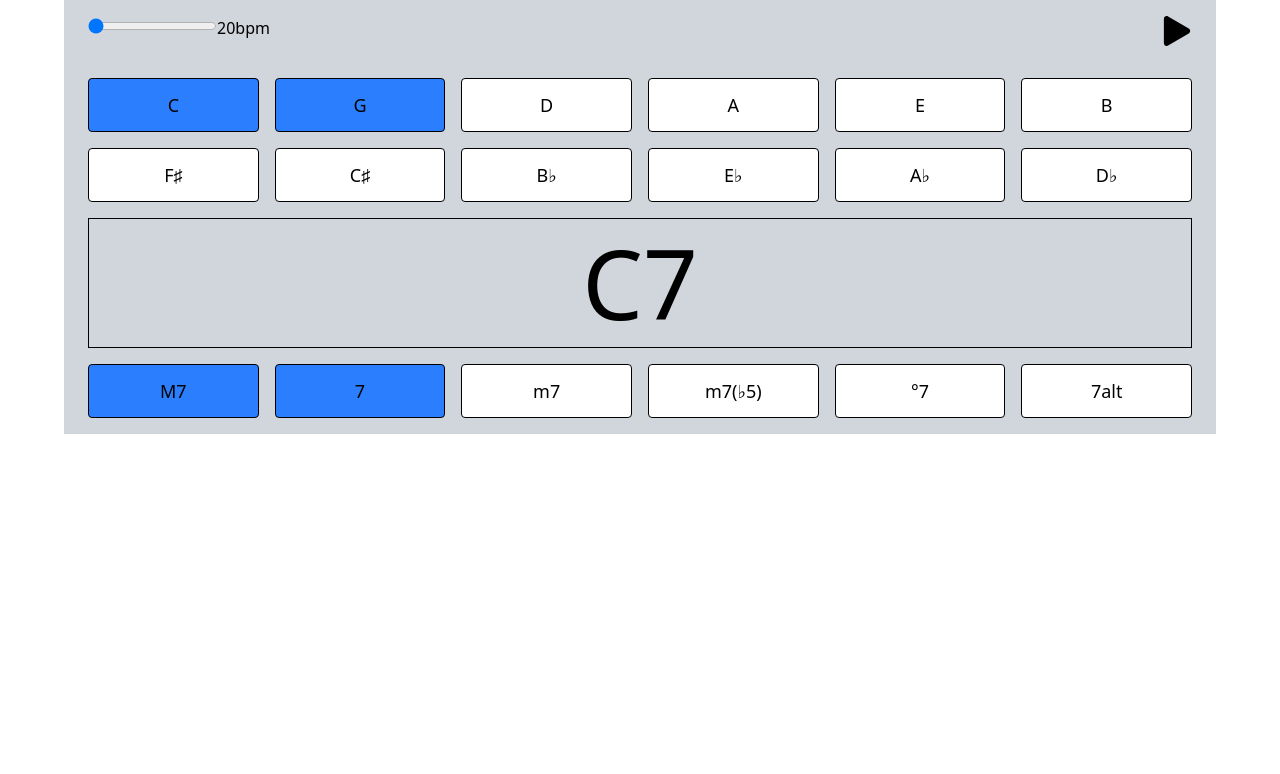
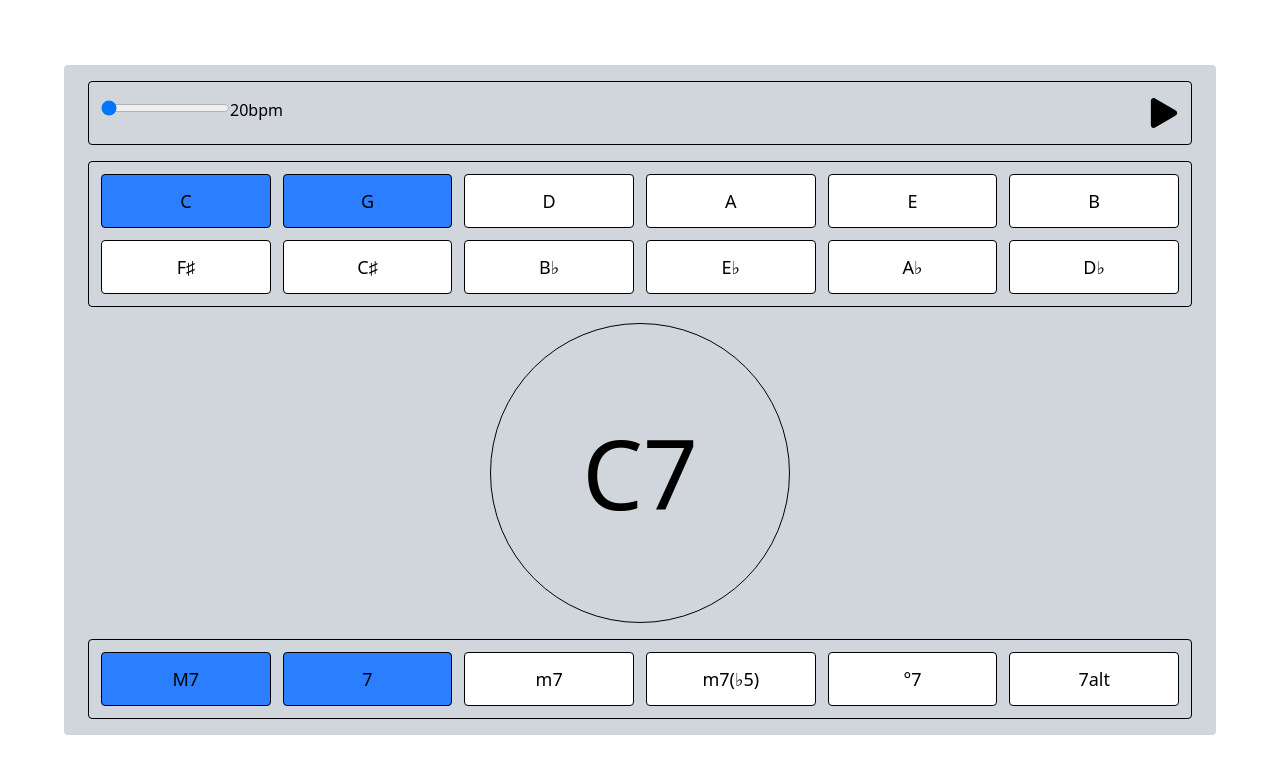
Before and after one commit to JHughesSUTA/keyboard-harmony-practice-tools-v2, a React (Vite) app: page / in a window 1280 px wide. Shown: the top 774 px of the page. Built offline with nearby package versions, Linux system fonts and the light colour scheme.

Commit message:
prototype layout

```diff
--- a/src/App.tsx
+++ b/src/App.tsx
@@ -4,7 +4,9 @@ import Main from "./components/Main/Main";
 function App() {
   return (
     <PlayControlsProvider>
-      <Main />
+      <div className="flex justify-center items-center h-screen">
+        <Main />
+      </div>
     </PlayControlsProvider>
   );
 }
--- a/src/components/ChordOptions/ChordOptions.tsx
+++ b/src/components/ChordOptions/ChordOptions.tsx
@@ -9,7 +9,7 @@ type ChordOptionsProps = {
 const ChordOptions = ({ options, toggleActive }: ChordOptionsProps) => {
   return (
     <section>
-      <div className="grid gap-2 md:gap-4 grid-cols-6 py-4 text-xs md:text-lg">
+      <div className="grid gap-2 p-2 md:gap-3 grid-cols-6 md:p-3 text-xs md:text-lg border rounded">
         {options.map((chord: Option) => (
           <OptionButton
             key={chord.id}
--- a/src/components/Controls/Controls.tsx
+++ b/src/components/Controls/Controls.tsx
@@ -3,7 +3,7 @@ import TempoSlider from "../TempoSlider/TempoSlider";
 
 const Controls = () => {
   return (
-    <section className="flex justify-between py-4">
+    <section className="flex justify-between py-4 border rounded mb-4 px-2 md:px-3">
       <TempoSlider />
       <StartButton />
     </section>
--- a/src/components/Display/Display.tsx
+++ b/src/components/Display/Display.tsx
@@ -16,8 +16,8 @@ const Display = ({ activeKeyOptions, activeChordOptions }: DisplayProps) => {
   );
 
   return (
-    <section>
-      <div className="flex border justify-center py-4">
+    <section className="my-4">
+      <div className="flex border justify-center py-4 rounded-full items-center mx-auto h-[300px] w-[300px]">
         <span className="text-6xl md:text-8xl">
           {`${displayKey}${displayChord}`}
         </span>
--- a/src/components/KeyOptions/KeyOptions.tsx
+++ b/src/components/KeyOptions/KeyOptions.tsx
@@ -9,7 +9,7 @@ type KeyOptionsProps = {
 const KeyOptions = ({ options, toggleActive }: KeyOptionsProps) => {
   return (
     <section>
-      <div className="grid gap-2 md:gap-4 grid-cols-6 py-4 text-xs md:text-lg">
+      <div className="grid gap-2 p-2 md:gap-3 grid-cols-6 md:p-3 text-xs md:text-lg border rounded">
         {options.map((key: Option) => (
           <OptionButton key={key.id} option={key} toggleActive={toggleActive} />
         ))}
--- a/src/components/Main/Main.tsx
+++ b/src/components/Main/Main.tsx
@@ -20,7 +20,7 @@ const Main = () => {
   } = useOptions(initialChordOptions, "chord");
 
   return (
-    <main className="max-w-sm md:max-w-2xl xl:max-w-6xl mx-auto bg-gray-300 px-6">
+    <main className="block w-sm md:w-2xl xl:w-6xl mx-auto bg-gray-300 px-6 py-4 rounded">
       <Controls />
       <KeyOptions options={keyOptions} toggleActive={toggleKeyActive} />
       <Display
--- a/src/components/OptionButton/OptionButton.tsx
+++ b/src/components/OptionButton/OptionButton.tsx
@@ -11,7 +11,7 @@ const OptionButton = ({ option, toggleActive }: OptionButtonProps) => {
       key={option.id}
       onClick={() => toggleActive(option.id)}
       className={`border cursor-pointer rounded py-3 ${
-        option.active ? "bg-blue-500" : "bg-white"
+        option.active ? "bg-blue-500 hover:bg-blue-700" : "bg-white hover:bg-blue-100 transition"
       }`}
     >
       {option.label}
```
